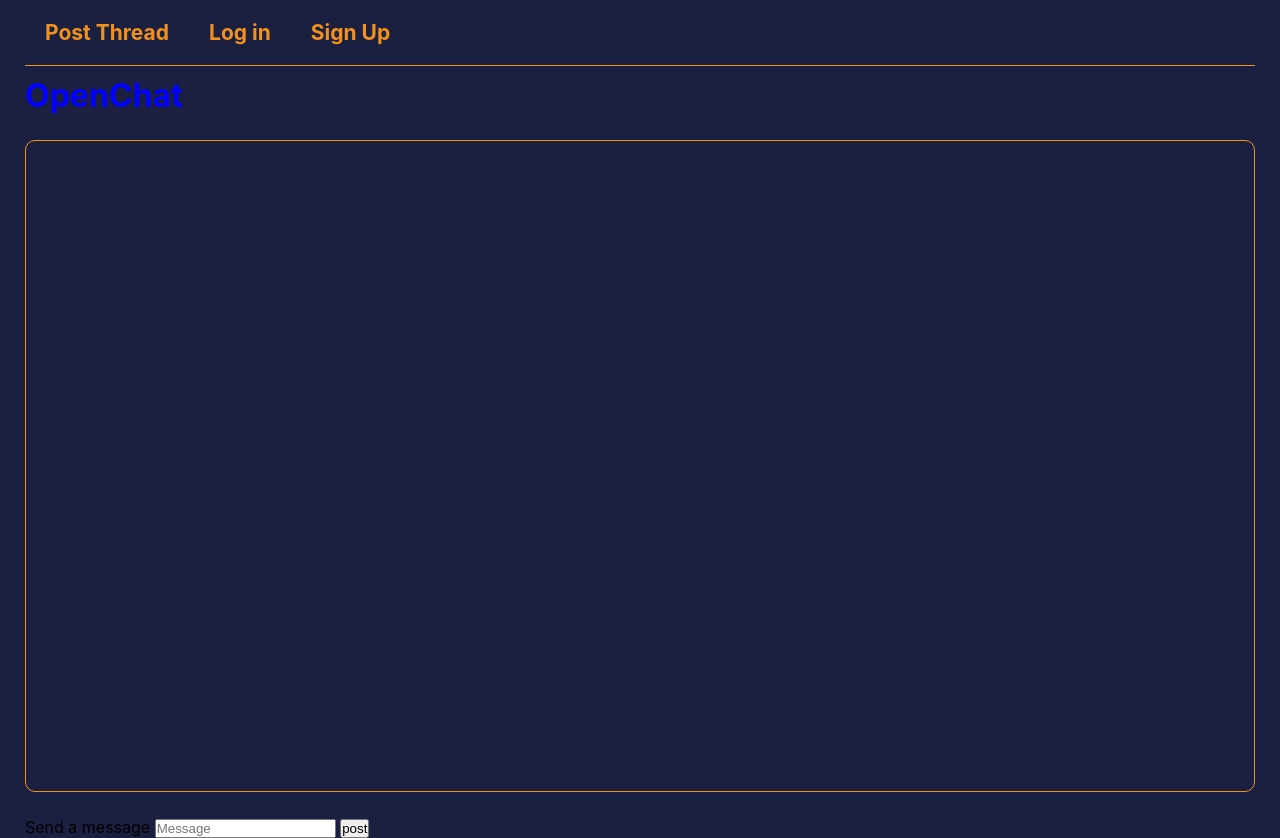
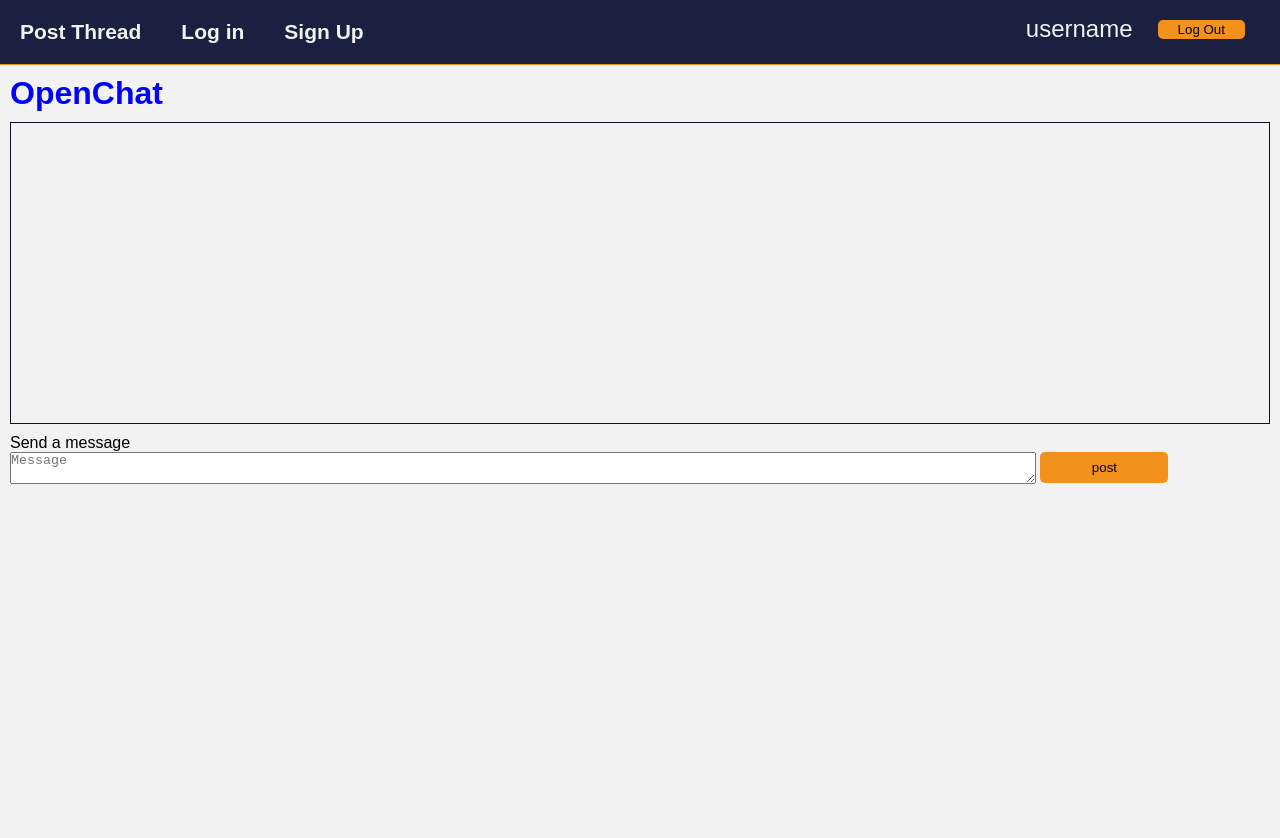
Before and after one commit to mvogee/OpenChat, a website: page app/views/index.html in a window 1280 px wide. After the commit the page ends 800 px from the top, so only its background shows below. Drawn offline with nearby package versions, Linux system fonts and the light colour scheme; files that its build step writes are made by us from their sources; no server answers; files whose address does not match are found by name.

Commit message:
styling updates.

```diff
--- a/app/public/css/defaults.css
+++ b/app/public/css/defaults.css
@@ -4,6 +4,7 @@
     --blue: #4973F2;
     --orange: #F2911B;
     --offWhite: #F2F2F2;
+    --windowHeight: 100vh;
 }
 
 * {
@@ -12,12 +13,12 @@
 }
 
 body {
-    background-color: var(--darkBlue);
-    font-family: -apple-system, BlinkMacSystemFont, 'Segoe UI', Roboto, Oxygen, Ubuntu, Cantarell, 'Open Sans', 'Helvetica Neue', sans-serif;
-    padding: 0 25px;
+    background-color: var(--offWhite);
+    font-family: Arial, Helvetica, BlinkMacSystemFont, 'Segoe UI', Roboto, Oxygen, Ubuntu, Cantarell, 'Open Sans', 'Helvetica Neue', sans-serif;
 }
 
 h1 {
+    margin: 10px;
     color: blue;
 }
 
@@ -32,14 +33,14 @@ p {
 }
 
 .content {
-    margin: 25px 0;
-    border: solid 1px var(--orange);
-    border-radius: 10px;
+    margin: 10px;
+    border: solid 1px var(--blackBlue);
+    background-color: var(--offWhite);
 }
 
 .messageBoard {
     overflow-y: scroll;
-    height: 650px;
+    max-height: 500px;
     min-height: 300px;
 }
 
@@ -48,5 +49,41 @@ p {
     margin: 15px 25px;
     padding: 5px 10px;
     width: fit-content;
-    border-radius: 10px;
+    border-radius: 5px;
 }
+
+#username-display {
+    font-size: 24px;
+    margin: 5px 25px;
+}
+
+#logout-btn button {
+    padding: 2px 20px;
+    border: none;
+    background-color: var(--orange);
+    border-radius: 5px;
+}
+
+.postForm {
+    margin: 10px;
+}
+
+#postInput {
+  width: 80vw;
+}
+#post-label {
+  display: block;
+}
+#post-btn {
+  background-color: var(--orange);
+  border-radius: 5px;
+  border: none;
+  padding: 8px;
+  width: 10vw;
+  vertical-align: top;
+}
+
+.infoText {
+  margin: 10px;
+  color: var(--blackBlue);
+}
--- a/app/public/css/desktop.css
+++ b/app/public/css/desktop.css
@@ -25,12 +25,15 @@ nav ul li {
 
 nav ul a, nav ul a:visited{
     text-decoration: none;
-    color: var(--orange);
+    color: var(--offWhite);
     font-size: 21px;
     font-weight: bold;
 }
 
 #logged-in-details {
+    display: flex;
+    align-items: center;
+    row-gap: 10px;
     margin: 10px;
     position: absolute;
     right: 25px;
--- a/app/public/js/socketConnect.js
+++ b/app/public/js/socketConnect.js
@@ -97,6 +97,7 @@ socket.on("messageFromServer", (data) => {
         messageBoard.appendChild(createPostElement(data));
     }
     window.scrollTo(0, document.body.scrollHeight);
+    messageBoard.scrollTo(0, messageBoard.scrollHeight);
 });
 
 // server no other purpose than to be an initial message to the server to confirm a connection.
--- a/app/views/index.html
+++ b/app/views/index.html
@@ -39,7 +39,7 @@
         </div>
         <form action="" id="postForm" class="postForm">
             <label id="post-label" for="input">Send a message</label>
-            <input name="input" type="text" id="postInput" class="postInput" placeholder="Message" autocomplete="off"/>
+            <textarea name="input" type="text" id="postInput" class="postInput" placeholder="Message" autocomplete="off"></textarea>
 
             <button id="post-btn" type="submit">post</button>
         </form>
```
Also changed, not shown: app/views/noauthuser.html (+1 -0 lines), 1 other file.
